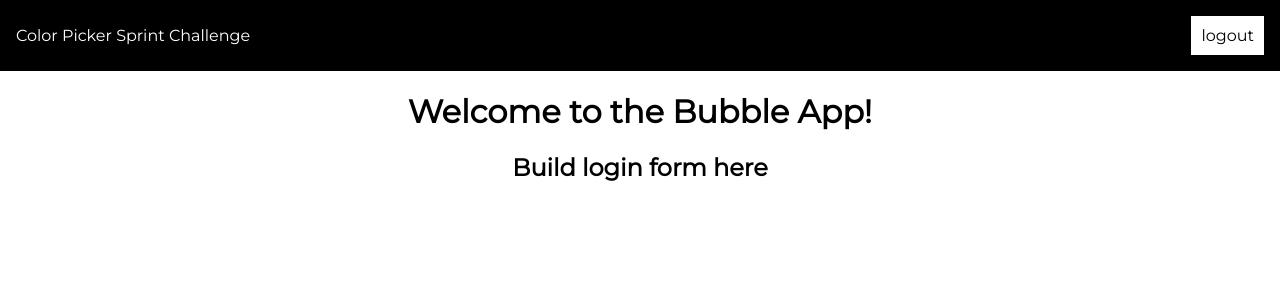
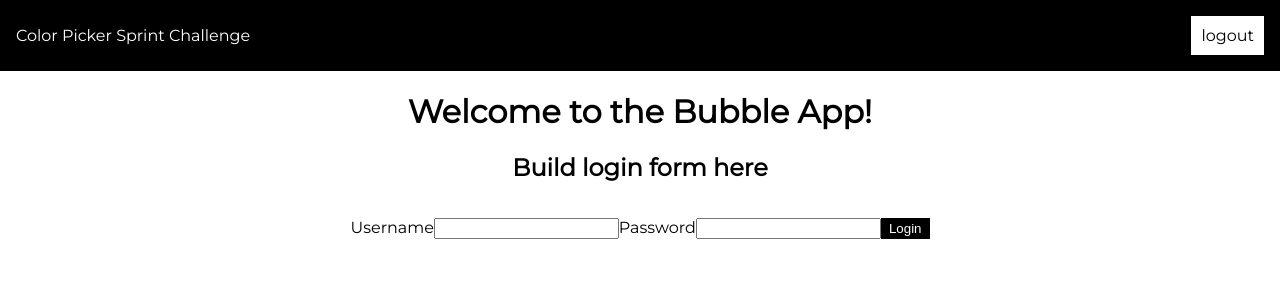
Before and after one commit to Rodgers31/web-44-rodgers-otieno-web-sprint-challenge-advanced-web-applications, a React (Create React App) app: page / in a window 1280 px wide. Shown: the top 300 px of the page. Built offline with nearby package versions, Linux system fonts and the light colour scheme.

Commit message:
Interview questions, login page, and axiosWithAuth page done

```diff
--- a/src/components/Login.js
+++ b/src/components/Login.js
@@ -1,20 +1,77 @@
-import React from "react";
+import React, { useState } from 'react';
+import { useHistory } from 'react-router';
+import axiosWithAuth from '../helpers/axiosWithAuth';
+
+const initialSate = {
+	username: '',
+	password: '',
+};
 
 const Login = () => {
 	// make a post request to retrieve a token from the api
 	// when you have handled the token, navigate to the BubblePage route
 
-  const error = "";
-  //replace with error state
+	// const error = '';
+	// //replace with error state
+	const { push } = useHistory();
+	const [formValues, setFormValues] = useState(initialSate);
+	const [error, setError] = useState();
+
+	const handleChanges = (e) => {
+		setFormValues({
+			...formValues,
+			[e.target.name]: e.target.value,
+		});
+	};
+
+	const handleSubmit = (e) => {
+		e.preventDefault();
+		if (formValues.username !== 'Lambda' || formValues.password !== 'School') {
+			setError('Username or Password not valid');
+		}
+		axiosWithAuth()
+			.post('/login', formValues)
+			.then((res) => {
+				console.log('post:', res);
+				localStorage.setItem('token', res.data.payload);
+				push('/bubblepage');
+			})
+			.catch((err) => {
+				console.log(err);
+			});
+	};
 
 	return (
 		<div>
 			<h1>Welcome to the Bubble App!</h1>
-      <div data-testid="loginForm" className="login-form">
+			<div data-testid='loginForm' className='login-form'>
 				<h2>Build login form here</h2>
+				<form onSubmit={handleSubmit}>
+					<label htmlFor='usename'>Username</label>
+					<input
+						id='username'
+						type='text'
+						name='username'
+						value={formValues.username}
+						onChange={handleChanges}
+					/>
+
+					<label htmlFor='password'>Password</label>
+					<input
+						id='password'
+						name='password'
+						type='password'
+						value={formValues.password}
+						onChange={handleChanges}
+					/>
+
+					<button id='submit'>Login</button>
+				</form>
 			</div>
 
-      <p id="error" className="error">{error}</p>
+			<p id='error' className='error'>
+				{error}
+			</p>
 		</div>
 	);
 };
--- a/src/helpers/axiosWithAuth.js
+++ b/src/helpers/axiosWithAuth.js
@@ -1,4 +1,14 @@
-import axios from "axios";
+import axios from 'axios';
 
 //Task List:
 //Build and export a function used to send in our authorization token
+const axiosWithAuth = () => {
+	const token = localStorage.getItem('token');
+	return axios.create({
+		headers: {
+			Authorizaton: token,
+		},
+		baseURL: 'http://localhost:5000/api',
+	});
+};
+export default axiosWithAuth;
```
Also changed, not shown: package.json (line endings or trailing spaces), 2 other files (tests, documents, lock files or other folders). Lines whose indentation alone changed are shown as unchanged.
